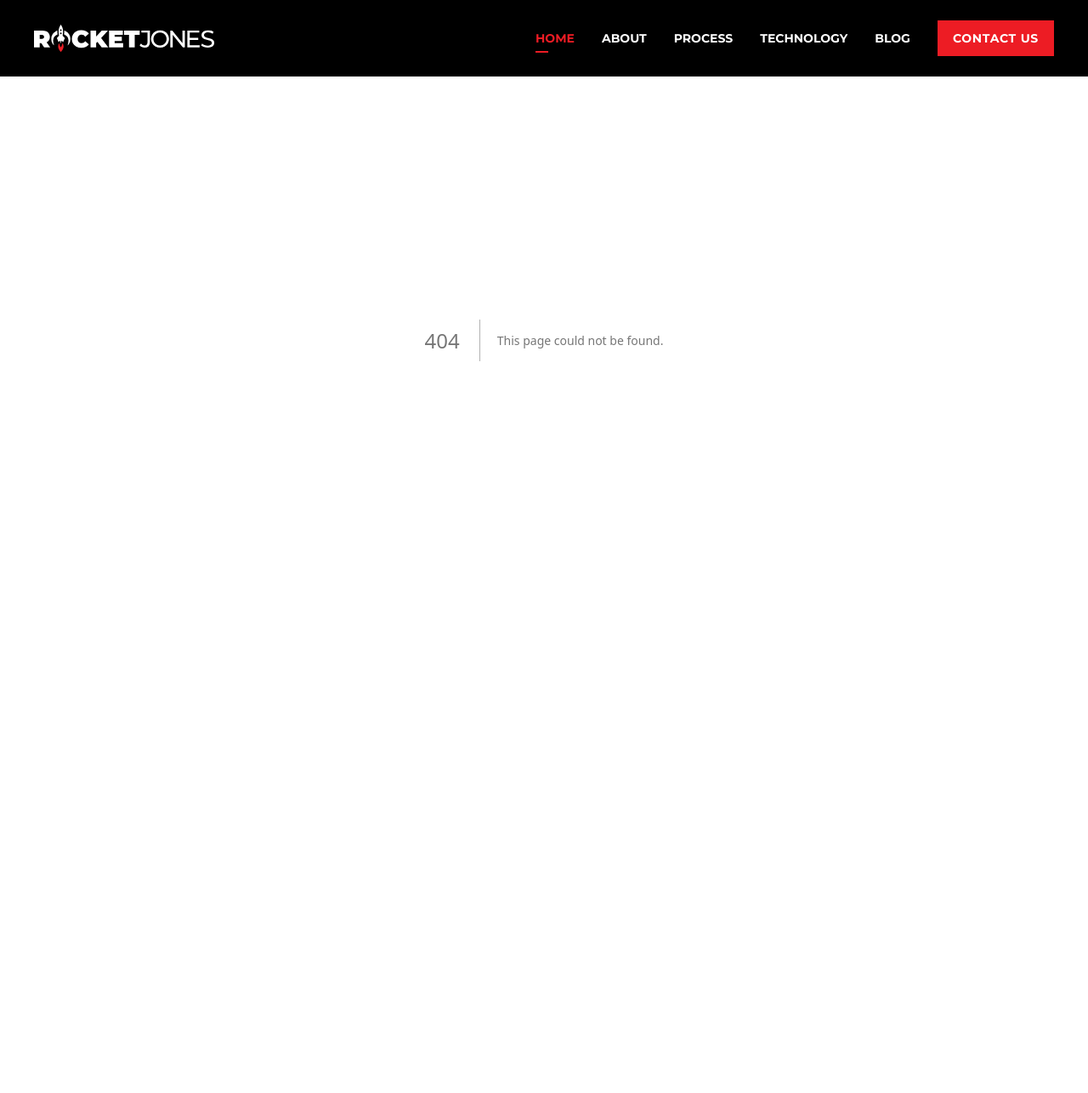
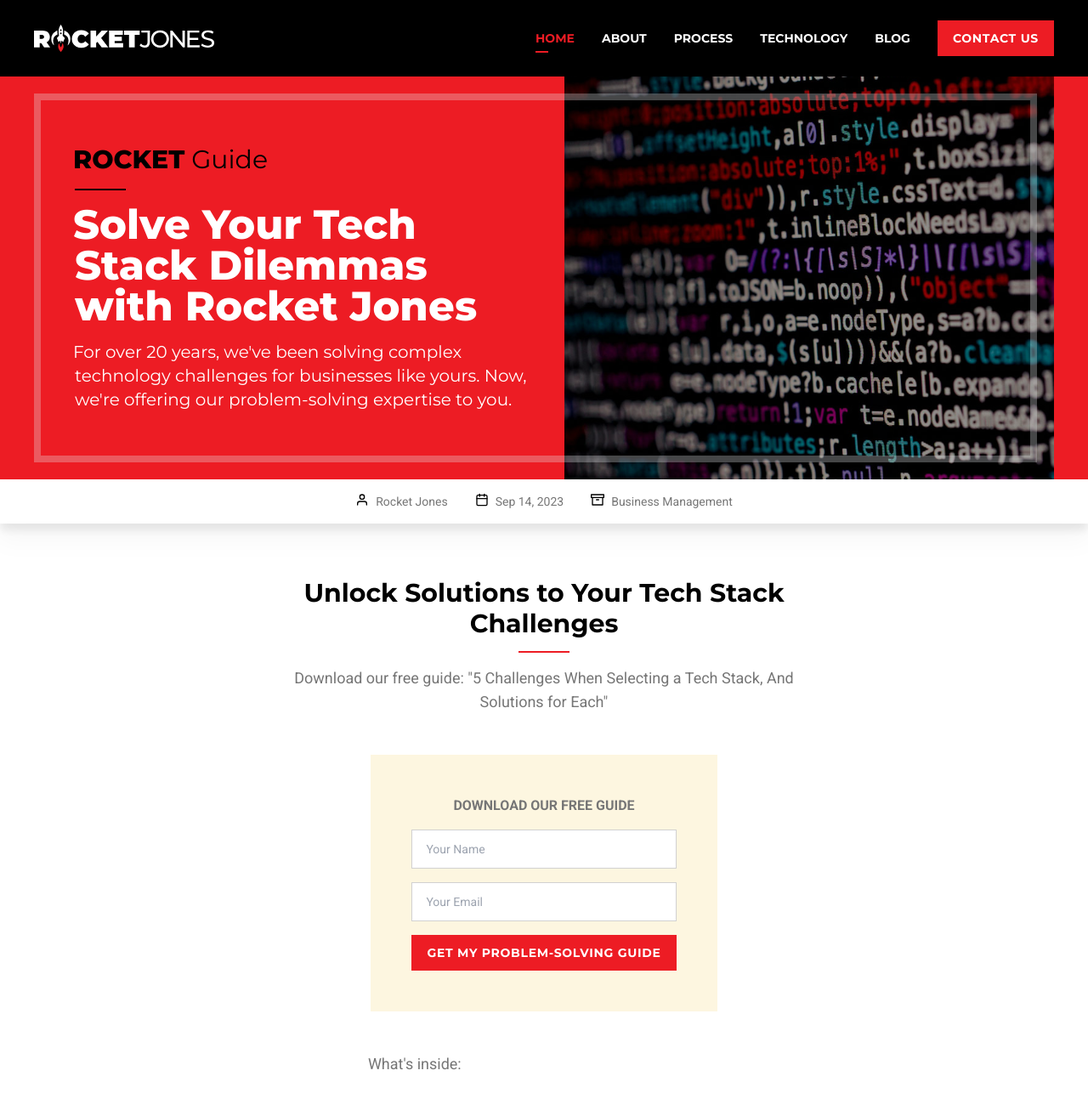
Before and after one commit to rocketjonesinteractive/rocketjones-com, a Next.js app: page /guides/cracking-the-tech-stack-code in a window 1280 px wide. Before the commit this address had no page. Shown: the top 1286 px of the page at 85% size. Before the commit the page ends 800 px from the top, so only its background shows below. Built offline with nearby package versions, Linux system fonts and the light colour scheme.

Commit message:
adding choose tech stack guide

```diff
--- a/src/app/globals.css
+++ b/src/app/globals.css
@@ -69,6 +69,43 @@
 }
 
 .blog-template a:hover {
+    @apply underline;
+}
+
+.guide-template h2 {
+    @apply text-3xl font-bold mb-8 mt-12 text-black relative font-heading text-center;
+}
+
+.guide-template h2:after {
+    content: "";
+    @apply border-b-2 border-b-red w-[60px] bottom-[-16px] left-[calc(50%-30px)] absolute;
+}
+
+.guide-template h3 {
+    @apply text-lg mb-4 mt-12 text-black relative font-heading uppercase text-zinc-400 tracking-wide font-bold;
+}
+
+.guide-template p {
+    @apply my-4 text-lg;
+}
+
+.guide-template ul, .guide-template ol {
+    @apply my-4 text-lg;
+}
+
+.guide-template ul li {
+    @apply list-disc my-4 ml-12;
+}
+
+.guide-template ol li {
+    @apply list-decimal my-0 ml-5;
+}
+
+.guide-template a {
+    @apply text-red;
+}
+
+.guide-template a:hover {
     @apply underline;
 }
 
--- /dev/null
+++ b/src/app/guides/cracking-the-tech-stack-code/page.tsx
@@ -0,0 +1,154 @@
+'use client';
+
+import { BgOverlay } from '@/components/ui/atoms/BgOverlay/BgOverlay.tsx';
+import User from '../../../../public/img/icons/user.svg';
+import Calendar from '../../../../public/img/icons/calendar.svg';
+import Archive from '../../../../public/img/icons/archive.svg';
+import { Footer } from '@/components/ui/organisms/Footer/Footer.tsx';
+import { ScrollToTop } from '@/components/ui/molecules/ScrollToTop/ScrollToTop.tsx';
+import { Button } from '@/components/ui/atoms/Button/Button.tsx';
+import { TextInput } from '@/components/ui/atoms/TextInput/TextInput.tsx';
+import { FormEvent, useState } from 'react';
+import Image from 'next/image';
+
+function DownloadForm() {
+  const [name, setName] = useState('');
+  const [email, setEmail] = useState('');
+
+  const handleSubmit = (e: FormEvent<HTMLFormElement>) => {
+    e.preventDefault();
+    console.log('submitting form', { name, email });
+  };
+
+  return (
+    <form
+      name="guideForm"
+      method="post"
+      onSubmit={handleSubmit}
+      className={'mx-0 flex animate-fadeIn flex-col gap-4 bg-tan p-4 lg:mx-8 lg:p-12 xl:mx-16'}
+    >
+      <h4 className={'text-center font-bold uppercase'}>Download Our Free Guide</h4>
+      <TextInput
+        name={'name'}
+        placeholder={'Your Name'}
+        value={name}
+        onChange={(e) => setName(e.target.value)}
+      />
+      <TextInput
+        name={'email'}
+        placeholder={'Your Email'}
+        value={email}
+        onChange={(e) => setEmail(e.target.value)}
+      />
+      <Button
+        onClick={() => {
+          window.location = '/files/rocketjones-guide-cracking-the-tech-stack-code.pdf';
+        }}
+      >
+        Get My Problem-Solving Guide
+      </Button>
+    </form>
+  );
+}
+
+export default function Page() {
+  return (
+    <div id="top" className={'guide-template mt-[var(--header-height)]'}>
+      <div className={'invert-selection bg-red font-heading text-white'}>
+        <div className="container relative flex flex-col justify-between overflow-hidden px-4 sm:flex-row sm:px-0">
+          <div className={'relative z-[2] ml-8 w-auto py-20 sm:ml-12 sm:w-1/2'}>
+            <div className="text-xl font-light text-black first-letter:ml-[-2px] sm:text-3xl">
+              <span className={'font-black uppercase'}>Rocket</span> Guide
+            </div>
+            <div className="my-4 w-[60px] border-b-2 border-b-black"></div>
+            <div className="relative mr-4 mt-4 text-3xl font-black [text-wrap:balance] first-letter:ml-[-2px] sm:text-5xl">
+              Solve Your Tech Stack Dilemmas with Rocket Jones
+            </div>
+            <div className="mr-8 mt-4 text-lg [text-wrap:balance] first-letter:ml-[-2px] sm:mr-4 sm:text-xl">
+              For over 20 years, we've been solving complex technology challenges for businesses
+              like yours. Now, we're offering our problem-solving expertise to you.
+            </div>
+          </div>
+          <div
+            className="relative hidden h-auto w-full bg-cover bg-center bg-no-repeat sm:block sm:w-1/2"
+            style={{ backgroundImage: `url('/img/guides/cracking-the-tech-stack-code-bg.jpg')` }}
+          >
+            <BgOverlay opacity={40} />
+          </div>
+          <div className="innerborder border-8-white absolute left-[20px] top-[20px] z-[1] h-[calc(100%-40px)] w-[calc(100%-40px)] border-8 opacity-30 sm:left-0 sm:w-[calc(100%-20px)]"></div>
+        </div>
+      </div>
+      <div className="bg-white px-4 py-4 drop-shadow-xl">
+        <div className="container">
+          <div className="flex flex-col items-center justify-center gap-2 text-sm sm:flex-row sm:gap-8">
+            <div className="flex">
+              <User className={'mr-2 text-black'} />
+              Rocket Jones
+            </div>
+            <div className="flex">
+              <Calendar className={'mr-2 text-black'} />
+              {new Date().toLocaleDateString('en-us', {
+                year: 'numeric',
+                month: 'short',
+                day: 'numeric',
+              })}
+            </div>
+            <div className="flex">
+              <Archive className={'mr-2 text-black'} />
+              {['Business Management'].join(', ')}
+            </div>
+          </div>
+        </div>
+      </div>
+      <div className="container mx-auto my-16 w-3/4 max-w-[800px] lg:w-1/2">
+        <h2>Unlock Solutions to Your Tech Stack Challenges</h2>
+        <p className={'text-center'}>
+          Download our free guide: "5 Challenges When Selecting a Tech Stack, And Solutions for
+          Each"
+        </p>
+        <div className="my-12 flex justify-center">
+          <DownloadForm />
+        </div>
+        <div className="align-center my-12 flex justify-center">
+          <div className={'flex flex-col'}>
+            <p style={{ margin: 0, padding: 0 }}>What's inside:</p>
+            <ol>
+              <li>Balancing current needs with future scalability</li>
+              <li>Addressing skill gaps in your development team</li>
+              <li>Evaluating trendy technologies objectively</li>
+              <li>Seamless integration with legacy systems</li>
+              <li>Ensuring performance under high-load conditions</li>
+            </ol>
+          </div>
+        </div>
+        <p className={'text-center font-bold [text-wrap:balance]'}>
+          At Rocket Jones, we don't just build software – we solve business problems with
+          technology. Let us help you solve yours.
+        </p>
+      </div>
+      <div
+        className={
+          'container mx-auto my-16 w-3/4 max-w-[800px] border-2 border-zinc-200 p-8 text-lg lg:w-1/2'
+        }
+      >
+        <div className="flex">
+          <Image
+            src={'/img/icons/rocket-colored.svg'}
+            width={100}
+            height={100}
+            alt={'Rocket Jones'}
+            className={'mr-8 hidden sm:block'}
+          />
+          <div>
+            Custom web applications and mobile apps are more than just a piece of software. They are
+            tools that can accelerate your business and help your team go to the next level. If you
+            want to learn more or ask a few questions, we’d love to chat about what could work for
+            you. Give us a call at (970) 482-5790.
+          </div>
+        </div>
+      </div>
+      <Footer />
+      <ScrollToTop />
+    </div>
+  );
+}
```
Also changed, not shown: public/img/guides/cracking-the-tech-stack-code-bg.jpg (added), 1 other file (tests, documents, lock files or other folders).
